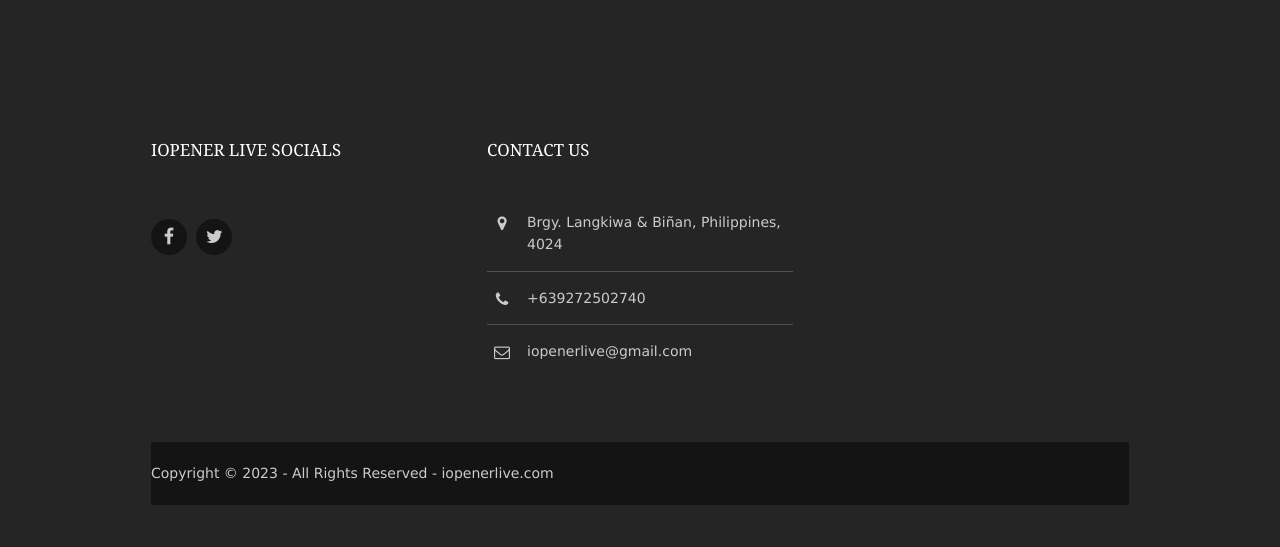
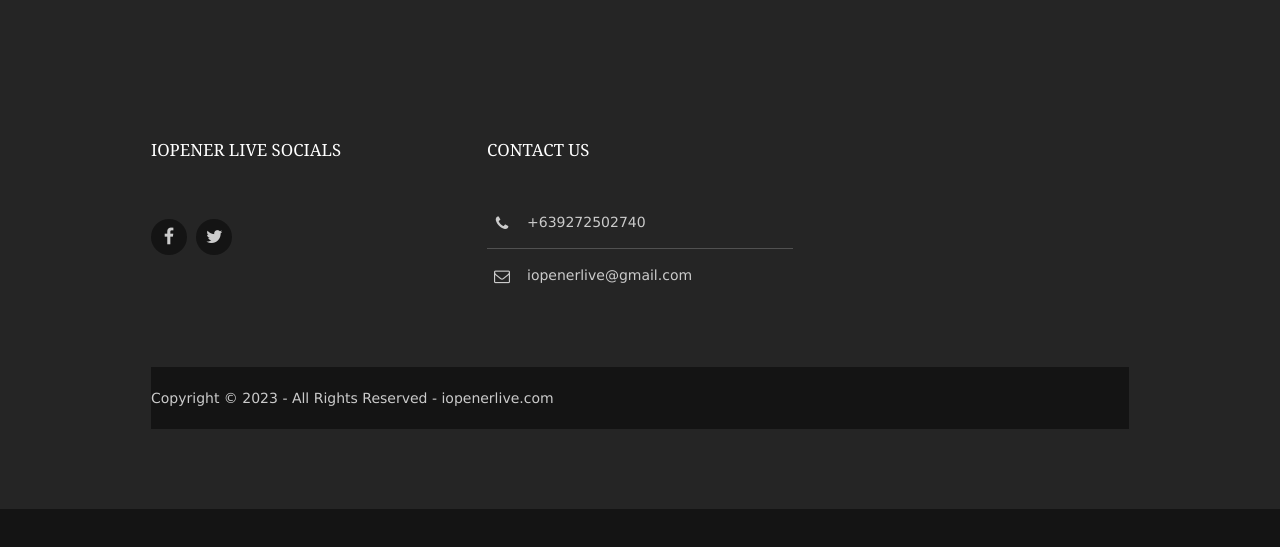
Before and after one commit to jayjay2596/iopenerlive, a plain HTML site: page gallery.html in a window 1280 px wide. Shown: the part 1351-1898 px from the top of the page. After the commit the page ends 1860 px from the top, so only its background shows below. Drawn offline with Linux system fonts and the light colour scheme.

Commit message:
Update gallery.html

```diff
--- a/gallery.html
+++ b/gallery.html
@@ -103,12 +103,7 @@
         </div>
         <div class="one_third">
           <h6 class="heading">Contact Us</h6>
-          <ul class="nospace linklist contact">
-            <li><i class="fa fa-map-marker"></i>
-              <address>
-              Brgy. Langkiwa &amp; Biñan, Philippines, 4024
-              </address>
-            </li>
+          <ul class="nospace linklist contact">            </li>
             <li><i class="fa fa-phone"></i> +639272502740</li>
             <li><i class="fa fa-envelope-o"></i> iopenerlive@gmail.com</li>
           </ul>
```
